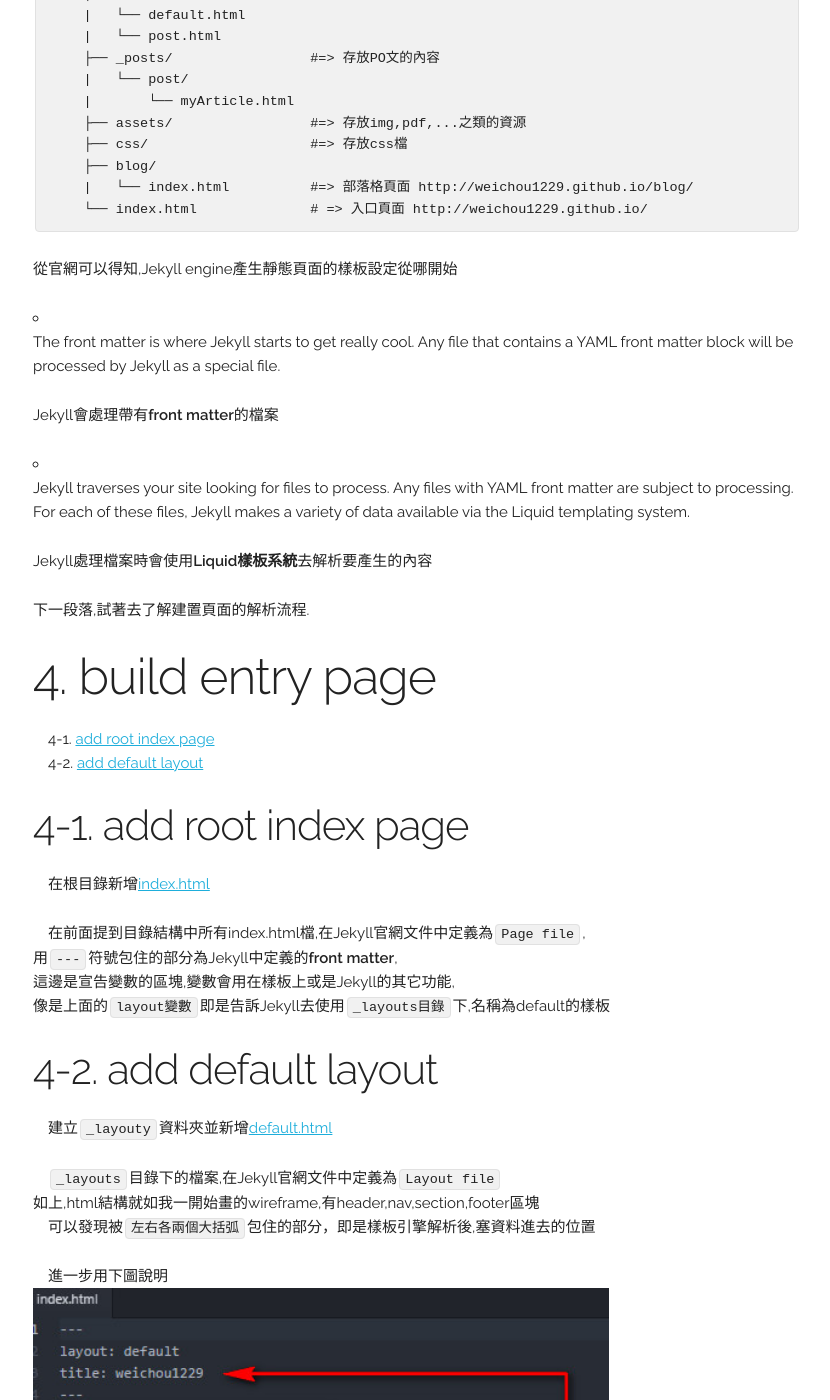
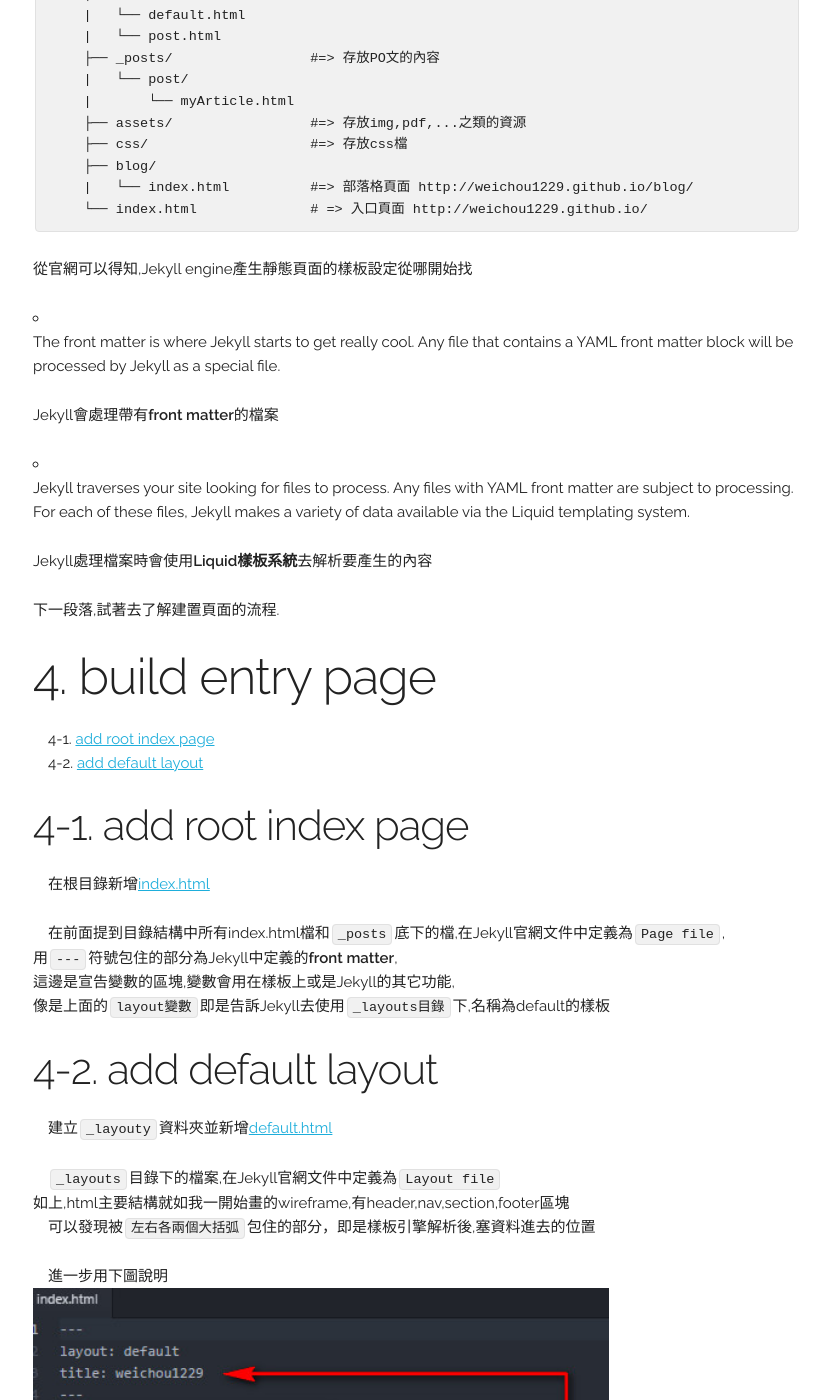
Before and after one commit to weichou1229/weichou.github.io, a Jekyll site: the page built from _posts/blog/2016-07-30-Create-my-GitHub-Pages-website.md, in a window 1280 px wide and 1400 px high, scrolled down 2288 px. Shown: the whole window, without its empty margins (223-1053 px from the left). Built offline with Jekyll 4.4.1, drawn with Linux system fonts in a browser that asks for light colours; comment, search, counter and statistics services are not loaded; some of the changed text lies outside the part shown.

Commit message:
modify page

````diff
--- a/_posts/blog/2016-07-30-Create-my-GitHub-Pages-website.md
+++ b/_posts/blog/2016-07-30-Create-my-GitHub-Pages-website.md
@@ -64,7 +64,7 @@ date: 2016-07-30T15:00:00.000Z
     └── index.html              # => 入口頁面 http://weichou1229.github.io/
 ```
 
-從官網可以得知,Jekyll engine產生靜態頁面的樣板設定從哪開始
+從官網可以得知,Jekyll engine產生靜態頁面的樣板設定從哪開始找
 
 - The front matter is where Jekyll starts to get really cool. Any file that contains a YAML front matter block will be processed by Jekyll as a special file.
 
@@ -74,7 +74,7 @@ date: 2016-07-30T15:00:00.000Z
 
   Jekyll處理檔案時會使用**Liquid樣板系統**去解析要產生的內容
 
-下一段落,試著去了解建置頁面的解析流程.
+下一段落,試著去了解建置頁面的流程.
 
 # 4\. build entry page
 
@@ -84,7 +84,7 @@ date: 2016-07-30T15:00:00.000Z
 ## 4-1\. add root index page
 　在根目錄新增[index.html][rootIndexPage]
 
-　在前面提到目錄結構中所有index.html檔,在Jekyll官網文件中定義為`Page file`,
+　在前面提到目錄結構中所有index.html檔和`_posts`底下的檔,在Jekyll官網文件中定義為`Page file`,
 用`---`符號包住的部分為Jekyll中定義的**front matter**,
 這邊是宣告變數的區塊,變數會用在樣板上或是Jekyll的其它功能,
 像是上面的`layout變數`即是告訴Jekyll去使用`_layouts目錄`下,名稱為default的樣板
@@ -93,14 +93,13 @@ date: 2016-07-30T15:00:00.000Z
 　建立`_layouty`資料夾並新增[default.html][defaultLayout]
 
 　`_layouts`目錄下的檔案,在Jekyll官網文件中定義為`Layout file`
-如上,html結構就如我一開始畫的wireframe,有header,nav,section,footer區塊
+如上,html主要結構就如我一開始畫的wireframe,有header,nav,section,footer區塊
 　可以發現被`左右各兩個大括弧`包住的部分，即是樣板引擎解析後,塞資料進去的位置
 
 　進一步用下圖說明
 ![big-pic]({{ site.url }}/assets/images/renderFileExample1.jpg)
 
-　**在Page file(index.html)宣告的各種變數,和系統提供的變數,
-都會在呈現靜態頁面時搭配Layout File(default.html)使用**
+　**在Page file(index.html)宣告的各種變數,和系統提供的變數,都會在建置靜態頁面時使用**
 
 　如此,加入兩個html檔後,入口頁面就建置好了!
 
@@ -140,6 +139,9 @@ date: 2016-07-30T15:00:00.000Z
 　裡邊的layout會指到post.html
 
 　這樣簡易的部落格就算完成了,
+　處理過程大概是下圖這種模式
+![big-pic]({{ site.url }}/assets/images/JekyllProcess.jpg)
+
 　[完整範例參考](https://github.com/weichou1229/weichou1229.github.io)
 
 
````
Also changed, not shown: assets/images/JekyllProcess.jpg (added).
